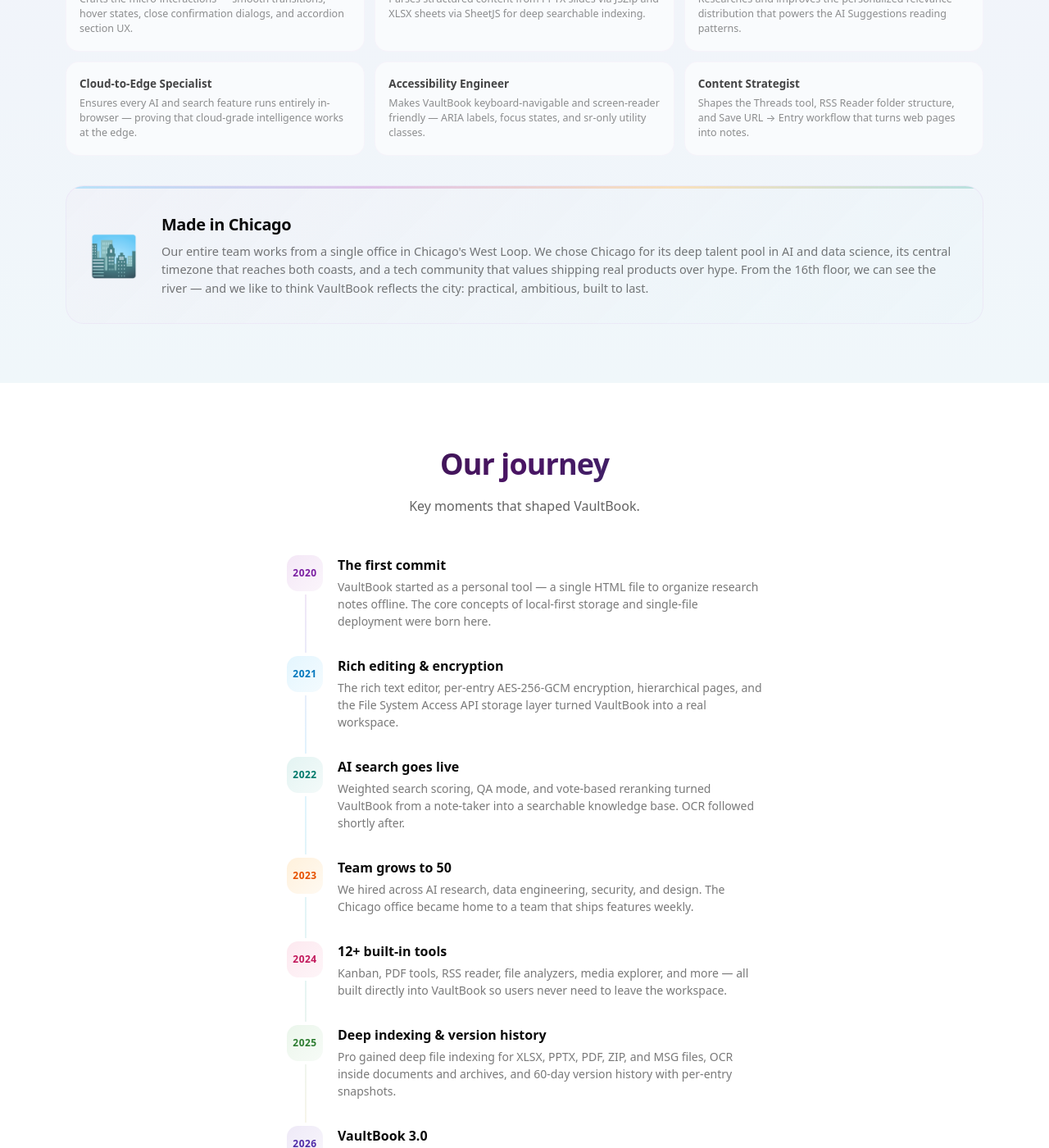
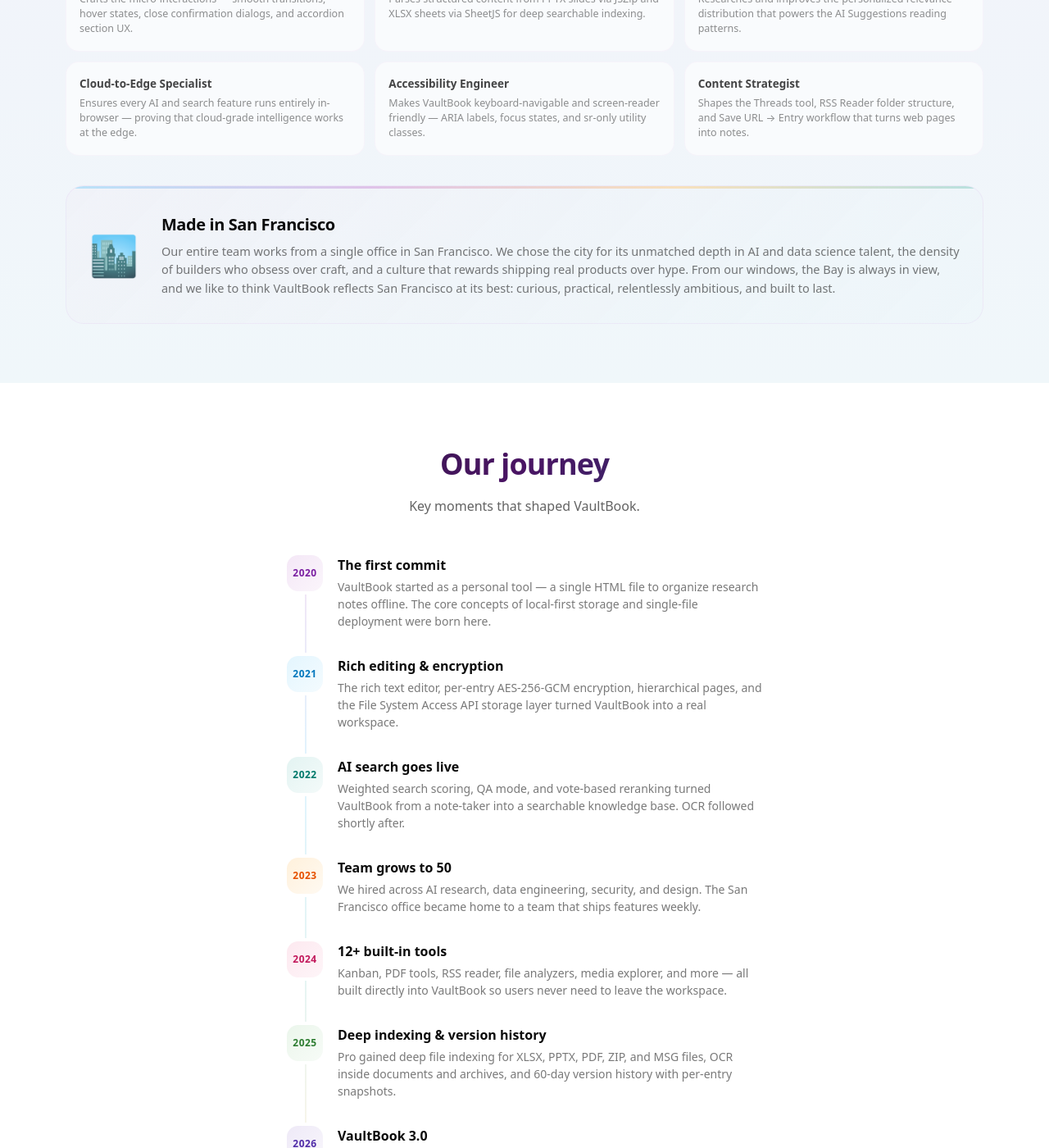
Before and after one commit to k2xn258k2x-cmyk/k2xn258k2x-cmyk.github.io, a Jekyll site: the page built from about.md, in a window 1280 px wide and 1400 px high, scrolled down 4414 px. Shown: the whole window at 82% size. Built offline with Jekyll 4.4.1, drawn with Linux system fonts in a browser that asks for light colours; some of the changed text lies outside the part shown.

Commit message:
Update about.md

```diff
--- a/about.md
+++ b/about.md
@@ -1,7 +1,7 @@
 ---
 layout: default
 title: About
-description: VaultBook is built by a 50-person team of AI, data, and product professionals in Chicago. Learn our story, mission, and what drives us.
+description: VaultBook is built by a 50-person team of AI, data, and product professionals in San Francisco. Learn our story, mission, and what drives us.
 body_class: about-page
 permalink: /about/
 ---
@@ -220,7 +220,7 @@
   line-height: 1.45;
 }
 
-/* ── Chicago banner ──────────────────────────────────────────── */
+/* ── San Francisco banner ──────────────────────────────────────────── */
 .ab-chicago{
   margin-top: 36px;
   padding: 32px 28px;
@@ -325,7 +325,7 @@
     <div class="eyebrow">ABOUT VAULTBOOK</div>
     <h1 class="ab-hero-title">We believe your notes<br>belong to you.</h1>
     <p class="ab-hero-sub">
-      VaultBook is built by a team of 50 AI and data professionals in Chicago
+      VaultBook is built by a team of 50 AI and data professionals in San Francisco
       who think the best software runs on your device, respects your privacy,
       and gets out of your way.
     </p>
@@ -357,14 +357,14 @@
       <div class="ab-pullquote">
         <p>We wanted a workspace smart enough to surface what matters, private enough to trust
         with everything, and simple enough to ship in one file.</p>
-        <div class="ab-pullquote-attr">— The VaultBook founding team, Chicago 2020</div>
+        <div class="ab-pullquote-attr">— The VaultBook founding team, San Francisco 2020</div>
       </div>
 
       <p>
         Today VaultBook is used by researchers, engineers, analysts, legal teams, clinicians,
         journalists, and students — anyone who needs a serious workspace that respects their
         data and rewards organization. Our team of 50 designs, builds, and ships every feature
-        from our headquarters in Chicago.
+        from our headquarters in San Francisco.
       </p>
     </div>
   </div>
@@ -427,7 +427,7 @@
       </div>
       <div class="ab-num">
         <div class="ab-num-val">1</div>
-        <div class="ab-num-label">Headquarters — Chicago</div>
+        <div class="ab-num-label">Headquarters — San Francisco</div>
       </div>
       <div class="ab-num">
         <div class="ab-num-val">12+</div>
@@ -508,12 +508,9 @@
     <div class="ab-chicago" data-reveal>
       <div class="ab-chi-ic">🏙️</div>
       <div class="ab-chi-body">
-        <div class="ab-chi-title">Made in Chicago</div>
+        <div class="ab-chi-title">Made in San Francisco</div>
         <div class="ab-chi-text">
-          Our entire team works from a single office in Chicago's West Loop. We chose Chicago for its deep
-          talent pool in AI and data science, its central timezone that reaches both coasts, and a
-          tech community that values shipping real products over hype. From the 16th floor, we can
-          see the river — and we like to think VaultBook reflects the city: practical, ambitious, built to last.
+ Our entire team works from a single office in San Francisco. We chose the city for its unmatched depth in AI and data science talent, the density of builders who obsess over craft, and a culture that rewards shipping real products over hype. From our windows, the Bay is always in view, and we like to think VaultBook reflects San Francisco at its best: curious, practical, relentlessly ambitious, and built to last.
         </div>
       </div>
     </div>
@@ -554,7 +551,7 @@
         <div class="ab-tl-dot">2023</div>
         <div class="ab-tl-body">
           <div class="ab-tl-title">Team grows to 50</div>
-          <div class="ab-tl-text">We hired across AI research, data engineering, security, and design. The Chicago office became home to a team that ships features weekly.</div>
+          <div class="ab-tl-text">We hired across AI research, data engineering, security, and design. The San Francisco office became home to a team that ships features weekly.</div>
         </div>
       </div>
       <div class="ab-tl">
```
